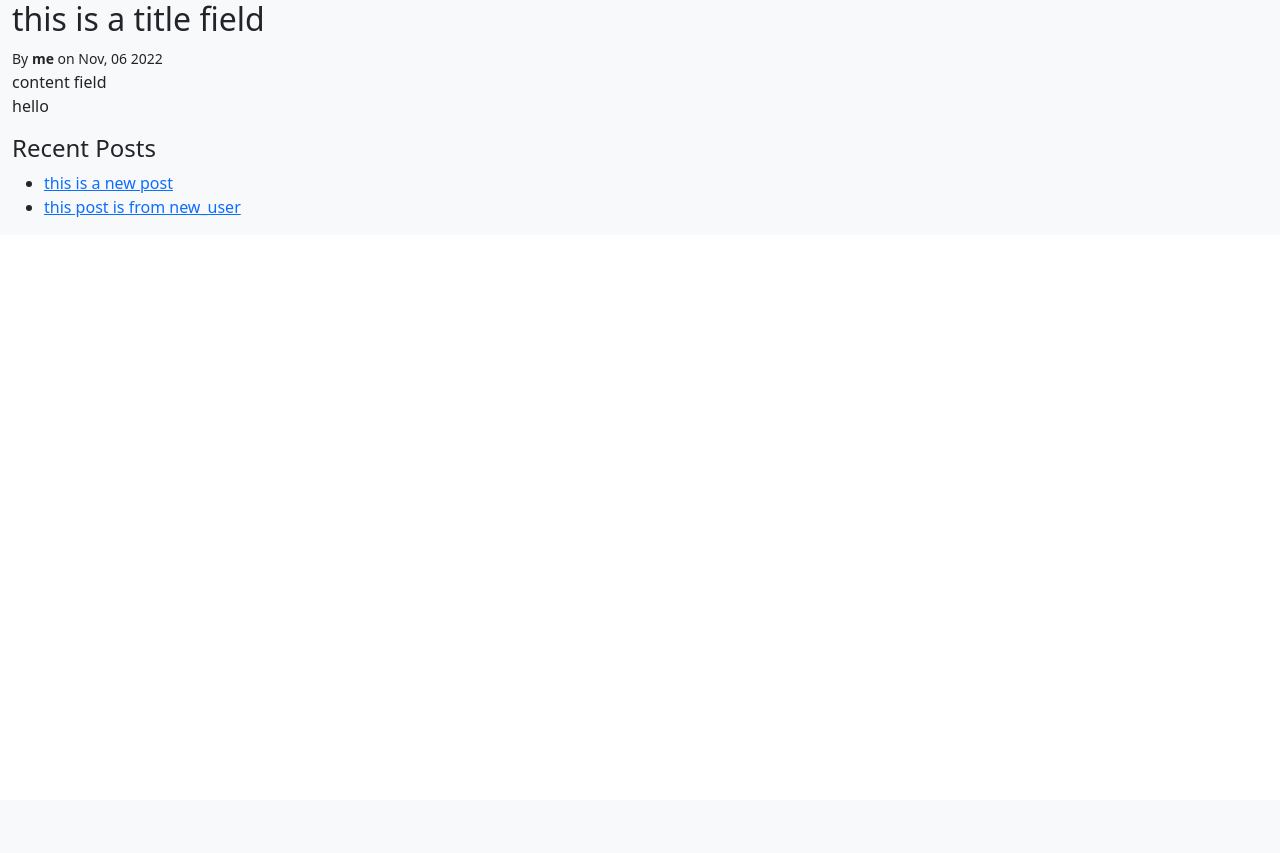
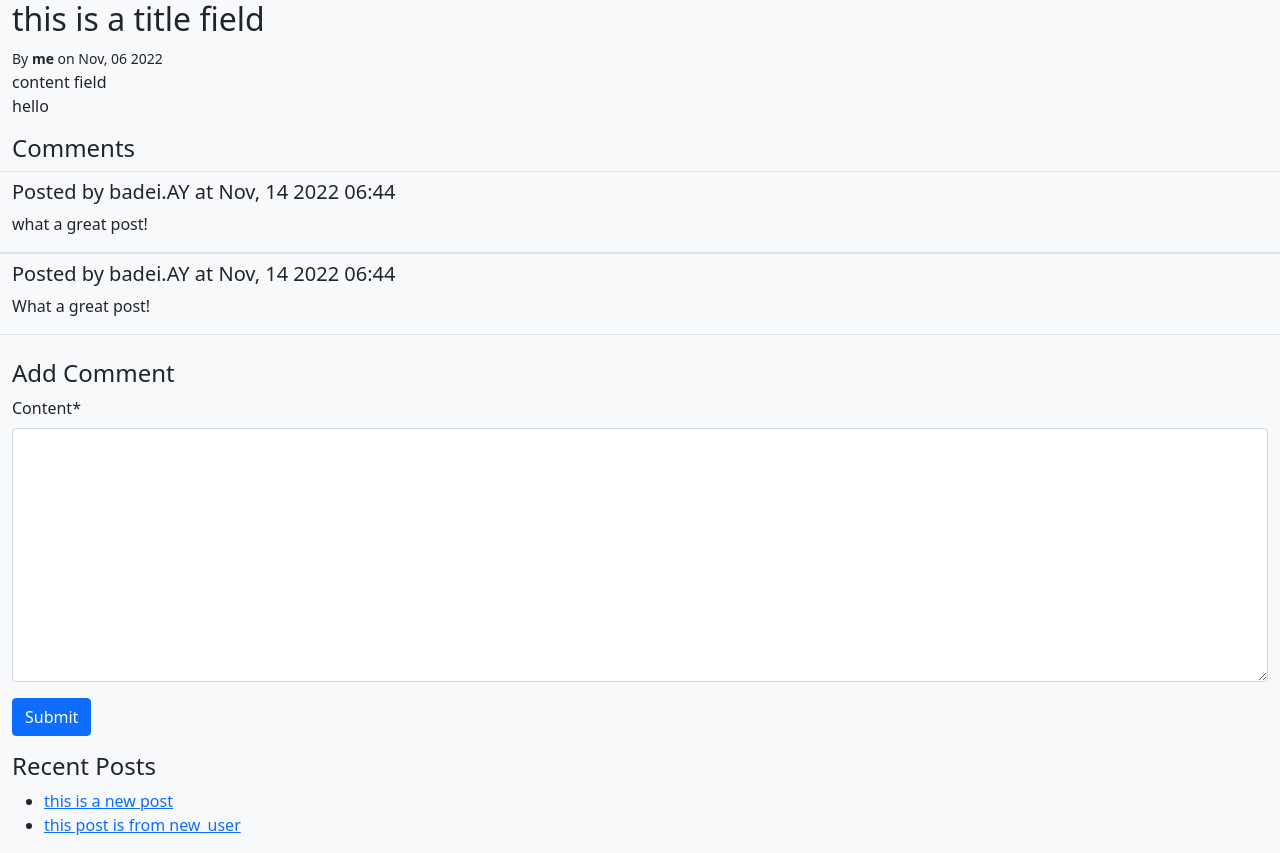
Before and after one commit to badeisso/Codio-repo, a Django app: a page that uses templates/blog/post-detail.html in a window 1280 px wide. Before the commit the page ends 217 px from the top, so only its background shows below. Run offline with Django 4.2, Linux system fonts and the light colour scheme; a user stored in the database is signed in; data comes from the database, SQL or seed files in the repository; some libraries are stand-ins or nearby versions.

Commit message:
finished module 1

```diff
--- a/blango/settings.py
+++ b/blango/settings.py
@@ -34,6 +34,8 @@ CSRF_COOKIE_SECURE = True
 SESSION_COOKIE_SECURE = True
 CSRF_COOKIE_SAMESITE = 'None'
 SESSION_COOKIE_SAMESITE = 'None'
+CRISPY_ALLOWED_TEMPLATE_PACKS = "bootstrap5"
+CRISPY_TEMPLATE_PACK = "bootstrap5"
 
 # Application definition
 
@@ -45,6 +47,8 @@ INSTALLED_APPS = [
     'django.contrib.messages',
     'django.contrib.staticfiles',
     'blog',
+    'crispy_forms',
+    'crispy_bootstrap5',
 ]
 
 MIDDLEWARE = [
--- /dev/null
+++ b/blog/forms.py
@@ -0,0 +1,14 @@
+from django import forms
+from blog.models import Comment
+from crispy_forms.layout import Submit
+from crispy_forms.helper import FormHelper
+
+class CommentForm(forms.ModelForm):
+    class Meta:
+        model = Comment
+        fields = ['content']
+
+    def __init__(self, *args, **kwargs):
+        super(CommentForm, self).__init__(*args, **kwargs)
+        self.helper = FormHelper()
+        self.helper.add_input(Submit('submit', 'Submit'))
--- a/blog/templatetags/blog_extras.py
+++ b/blog/templatetags/blog_extras.py
@@ -33,7 +33,7 @@ def row(extra_classes=""):
     return format_html('<div class="row {}">', extra_classes)
 
 @register.simple_tag
-def end_row():
+def endrow():
     return format_html('</div>')
 
 @register.simple_tag
@@ -41,7 +41,7 @@ def col(extra_classes=""):
     return format_html('<div class="col {}">', extra_classes)
 
 @register.simple_tag
-def end_col():
+def endcol():
     return format_html('</div>')
 
 @register.inclusion_tag('blog/post-list.html')
--- a/blog/views.py
+++ b/blog/views.py
@@ -1,7 +1,8 @@
-from django.shortcuts import render
+from django.shortcuts import render, redirect
 from blog.models import Post
 from django.utils import timezone
 from django.shortcuts import render, get_object_or_404
+from blog.forms import CommentForm
 
 def index(request):
   posts = Post.objects.filter(published_at__lte=timezone.now())
@@ -9,4 +10,20 @@ def index(request):
 
 def post_detail(request, slug):
   post = get_object_or_404(Post, slug=slug)
-  return render(request, "blog/post-detail.html", {"post": post})
+  if request.user.is_active:
+    if request.method == 'POST':
+      comment_form = CommentForm(request.POST)
+      if comment_form.is_valid():
+        comment = comment_form.save(commit=False)
+        comment.content_object = post
+        comment.creator = request.user
+        comment.save()
+        return redirect(request.path_info)
+    else:
+      comment_form = CommentForm()
+  else:
+    comment_form = None
+
+
+
+  return render(request, "blog/post-detail.html", {"post": post, "comment_form": comment_form})
--- a/templates/blog/index.html
+++ b/templates/blog/index.html
@@ -15,7 +15,7 @@
                 ({{ post.content|wordcount }} words)
                 <a href="{% url 'blog-post-detail' post.slug %}">Read More</a>
             </p>
-        {% end_col %}
-    {% end_row %}
+        {% endcol %}
+    {% endrow %}
     {% endfor %}
 {% endblock %}
--- /dev/null
+++ b/templates/blog/post-comment.html
@@ -0,0 +1,29 @@
+{% load blog_extras %}
+{% load blog_extras crispy_forms_tags %}
+<h4>Comments</h4>
+{% for comment in post.comments.all %}
+{% row "border-top pt-2" %}
+    {% col %}
+        <h5>Posted by {{ comment.creator }} at {{ comment.created_at|date:"M, d Y h:i" }}</h5>
+    {% endcol %}
+{% endrow %}
+{% row "border-bottom" %}
+    {% col %}
+        <p>{{ comment.content }}</p>
+    {% endcol %}
+{% endrow %}
+{% empty %}
+    {% row "border-top border-bottom" %}
+        {% col %}
+            <p>No comments.</p>
+        {% endcol %}
+    {% endrow %}
+{% endfor %}
+{% if request.user.is_active %}
+{% row "mt-4" %}
+    {% col %}
+        <h4>Add Comment</h4>
+        {%  crispy comment_form %}
+    {% endcol %}
+{% endrow %}
+{% endif %}
--- a/templates/blog/post-detail.html
+++ b/templates/blog/post-detail.html
@@ -1,20 +1,22 @@
 {% extends "base.html" %}
+
 {% load blog_extras %}
 {% block content %}
 <h2>{{ post.title }}</h2>
 {% row %}
     {% col %}
         {% include "blog/post-byline.html" %}
-    {% end_col %}
-{% end_row %}
+    {% endcol %}
+{% endrow %}
 {% row %}
     {% col %}
         {{ post.content|safe }}
-    {% end_col %}
-{% end_row %}
+    {% endcol %}
+{% endrow %}
 {% row %}
     {% col %}
+        {% include "blog/post-comment.html" %}
         {% recent_posts post %}
-    {% end_col %}
-{% end_row %}
+    {% endcol %}
+{% endrow %}
 {% endblock %}
```
